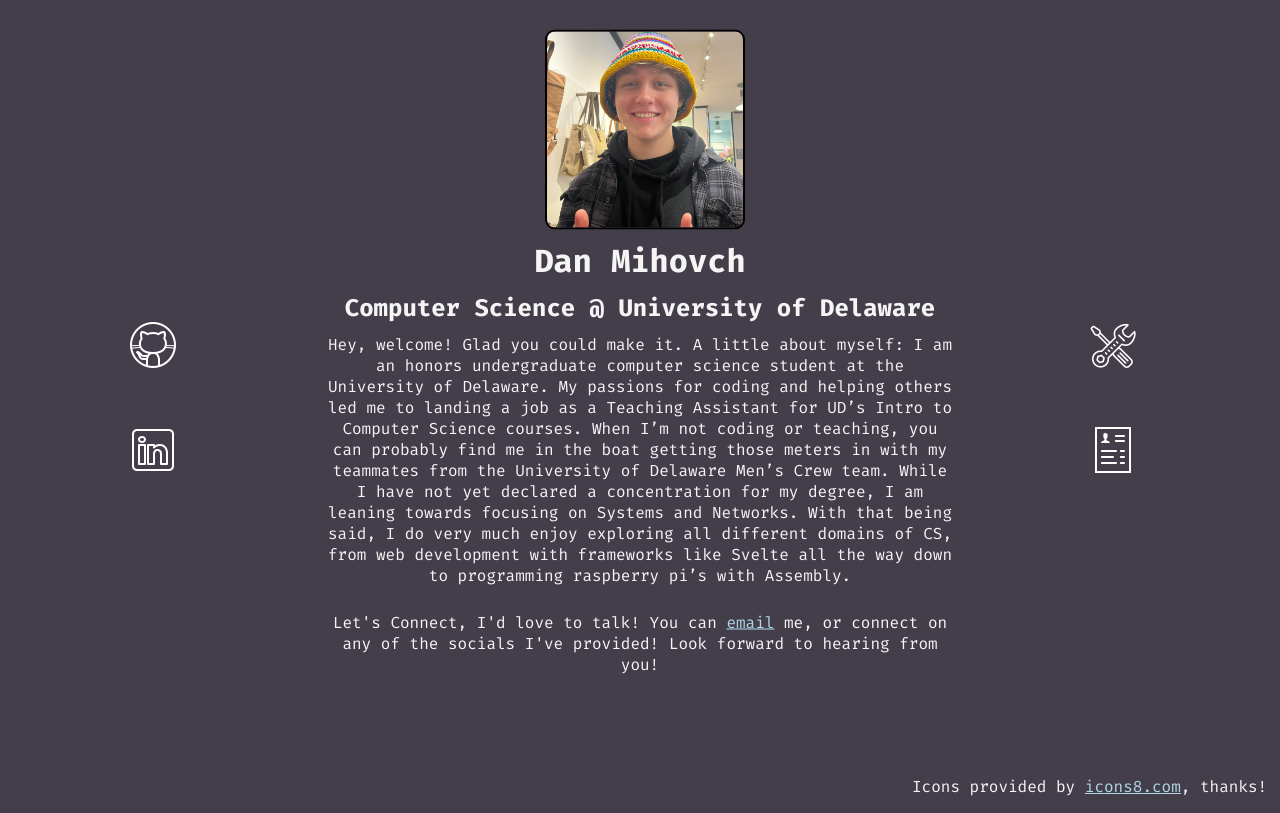
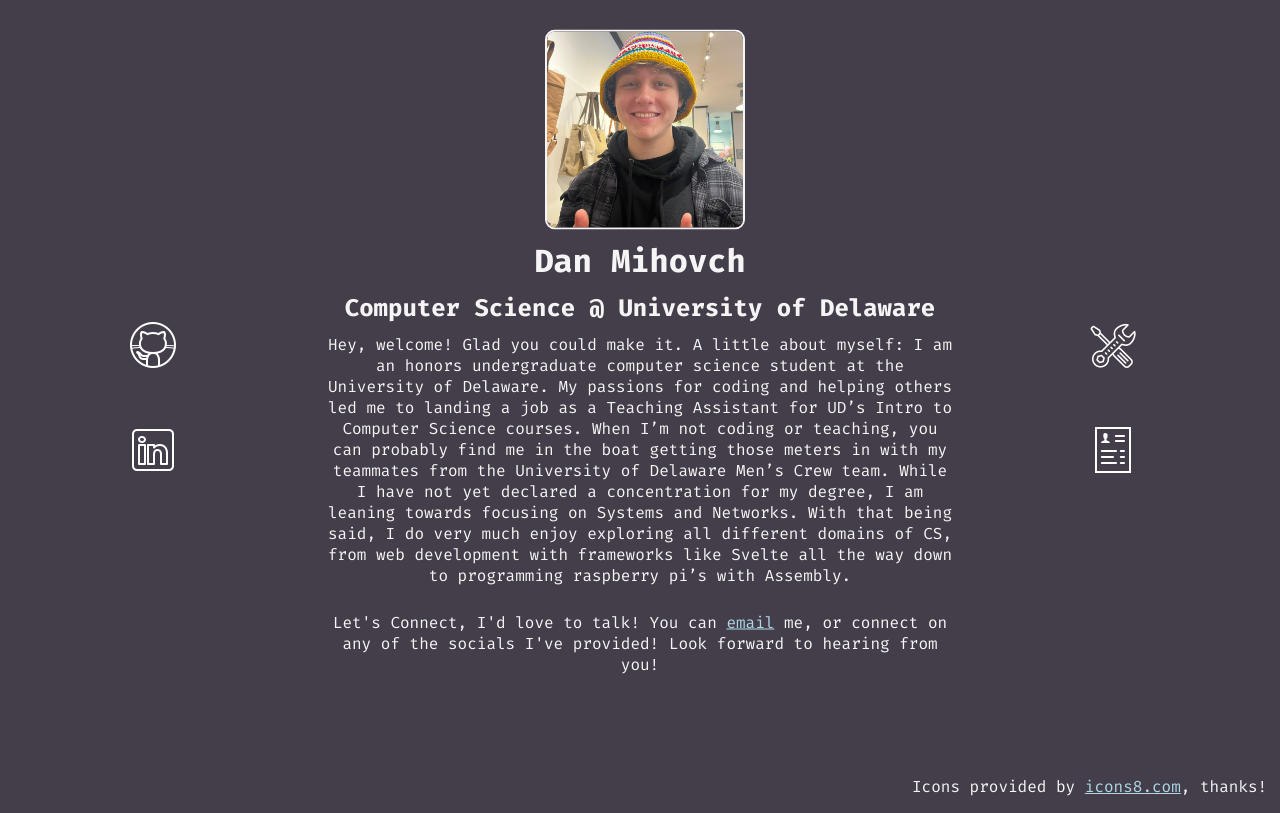
Before and after one commit to dmihovch/dmihovch.github.io, a SvelteKit app: page / in a window 1280 px wide. Built offline with nearby package versions, Linux system fonts and the light colour scheme.

Commit message:
white border around pic

```diff
--- a/src/routes/+page.svelte
+++ b/src/routes/+page.svelte
@@ -72,7 +72,7 @@
 		height: 100%;
 		object-fit: cover;
 		object-position: center;
-		border: 2px solid black;
+		border: 2px solid whitesmoke;
 		border-radius: 10px;
 		box-sizing: border-box;
 	}
```
